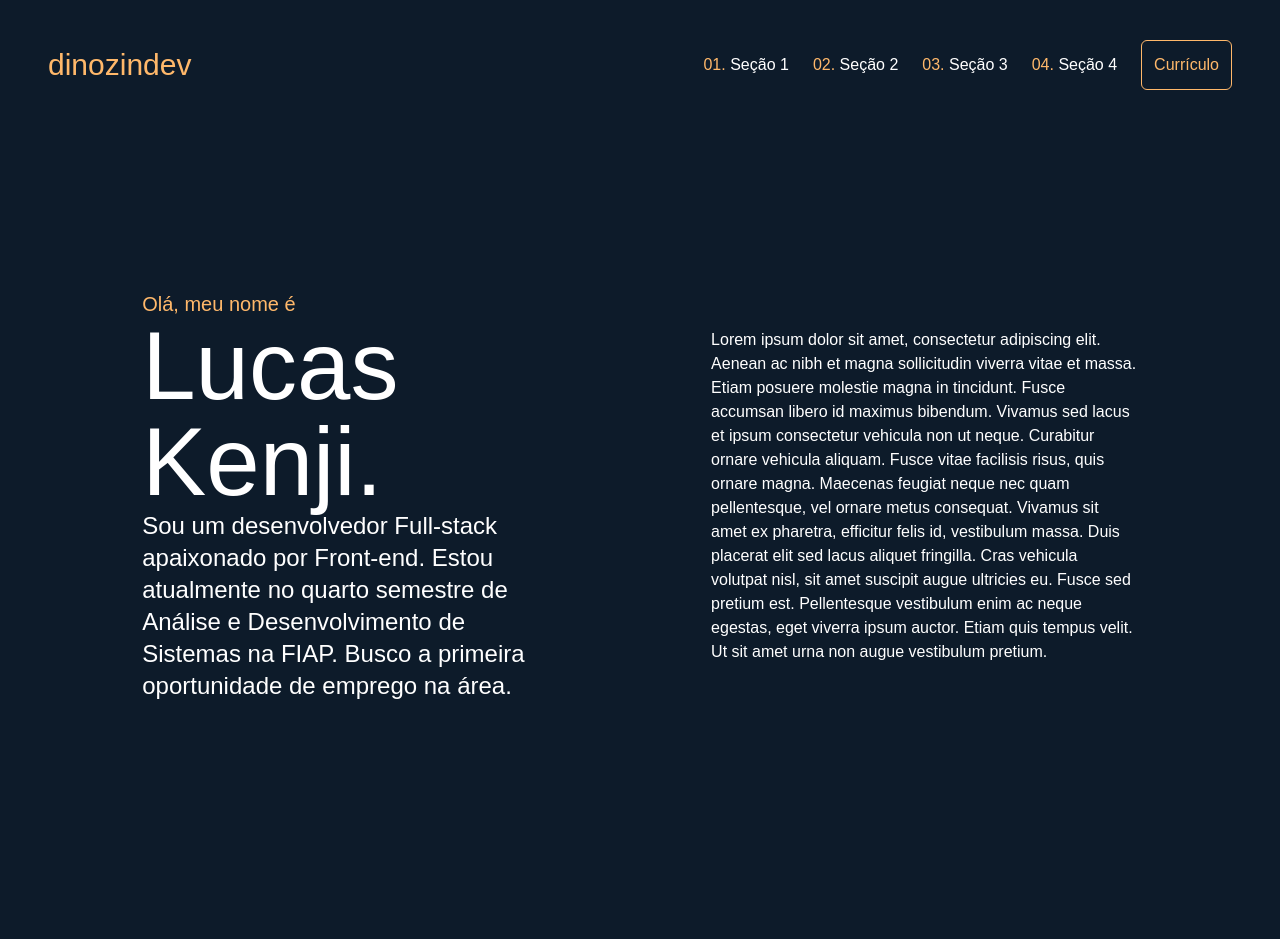
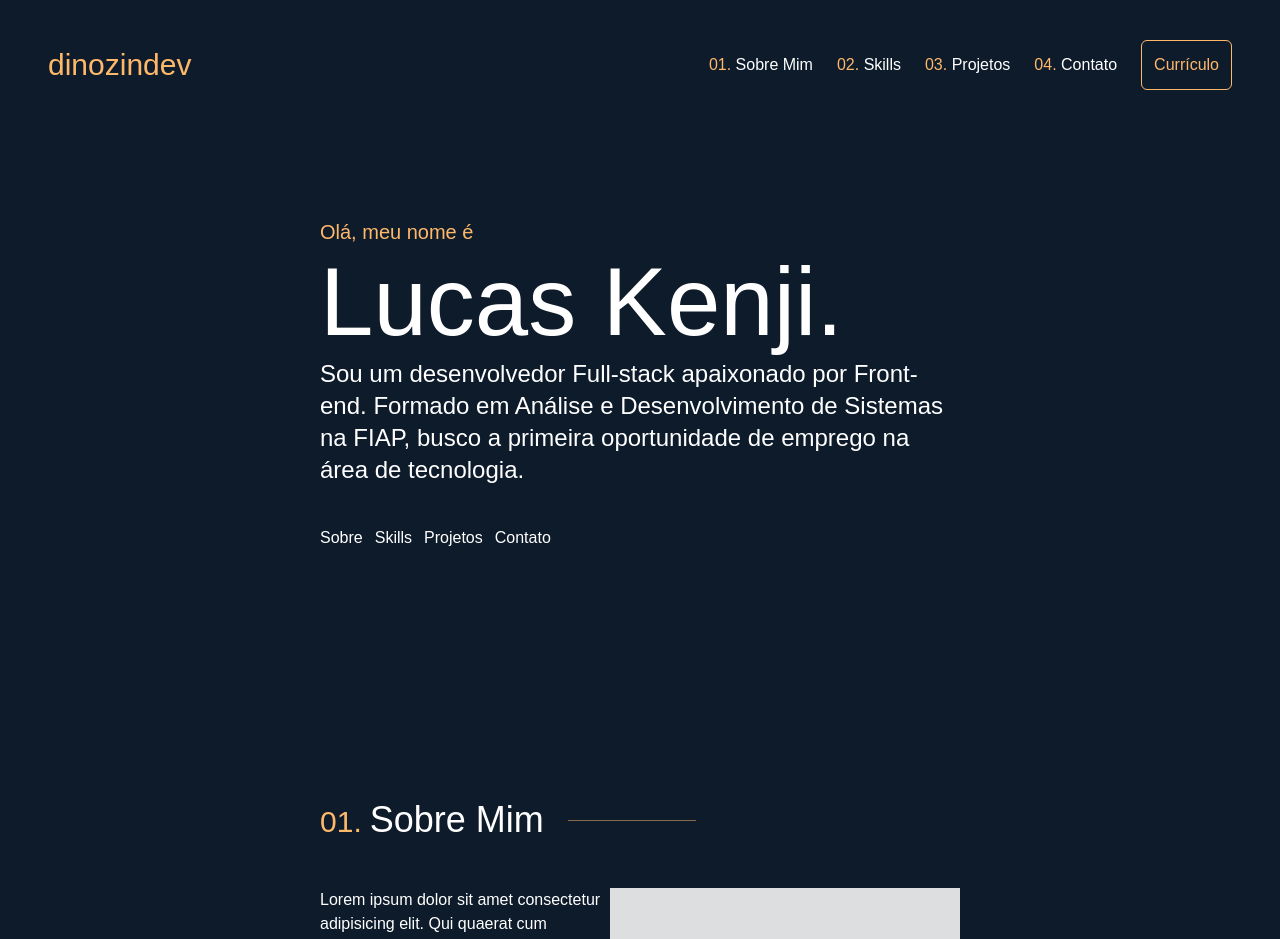
Before and after one commit to dinozindev/portfolio-v2, a React (Vite) app: page / in a window 1280 px wide. Shown: the top 939 px of the page. Before the commit the page ends 862 px from the top, so only its background shows below. Built offline with nearby package versions, Linux system fonts and the light colour scheme; a web font is replaced by a local one.

Commit message:
feat: adicionando seção para Sobre Mim

```diff
--- a/src/App.tsx
+++ b/src/App.tsx
@@ -1,11 +1,21 @@
 import About from "./Components/About"
+import Contact from "./Components/Contact"
+import Details from "./Components/Details"
 import Header from "./Components/Header"
+import Projects from "./Components/Projects"
+import Skills from "./Components/Skills"
 
 const App = () => {
   return (
     <>
-    <Header />
-       <About />
+      <Header />
+      <main>
+        <About />
+        <Details />
+        <Skills />
+        <Projects />
+        <Contact />
+      </main>
     </>
   )
 }
--- a/src/Components/About.tsx
+++ b/src/Components/About.tsx
@@ -1,14 +1,17 @@
 const About = () => {
     return (
         <>
-            <section className="flex items-center justify-evenly py-40">
-                <div className="flex flex-col w-1/3">
+            <section className="flex items-center justify-evenly h-screen">
+                <div className="flex flex-col w-2/4 gap-2">
                     <p className="text-xl text-orange-300">Olá, meu nome é</p>
                     <h2 className="text-8xl">Lucas Kenji.</h2>
-                    <p className="text-2xl">Sou um desenvolvedor Full-stack apaixonado por Front-end. Estou atualmente no quarto semestre de Análise e Desenvolvimento de Sistemas na FIAP. Busco a primeira oportunidade de emprego na área.</p>
-                </div>
-                <div className="w-1/3">
-                    <p>Lorem ipsum dolor sit amet, consectetur adipiscing elit. Aenean ac nibh et magna sollicitudin viverra vitae et massa. Etiam posuere molestie magna in tincidunt. Fusce accumsan libero id maximus bibendum. Vivamus sed lacus et ipsum consectetur vehicula non ut neque. Curabitur ornare vehicula aliquam. Fusce vitae facilisis risus, quis ornare magna. Maecenas feugiat neque nec quam pellentesque, vel ornare metus consequat. Vivamus sit amet ex pharetra, efficitur felis id, vestibulum massa. Duis placerat elit sed lacus aliquet fringilla. Cras vehicula volutpat nisl, sit amet suscipit augue ultricies eu. Fusce sed pretium est. Pellentesque vestibulum enim ac neque egestas, eget viverra ipsum auctor. Etiam quis tempus velit. Ut sit amet urna non augue vestibulum pretium.</p>
+                    <p className="text-2xl">Sou um desenvolvedor Full-stack apaixonado por Front-end. Formado em Análise e Desenvolvimento de Sistemas na FIAP, busco a primeira oportunidade de emprego na área de tecnologia.</p>
+                    <div className="flex py-8 gap-3">
+                        <a>Sobre</a>
+                        <a>Skills</a>
+                        <a>Projetos</a>
+                        <a>Contato</a>
+                    </div>
                 </div>
             </section>
         </>
--- /dev/null
+++ b/src/Components/Contact.tsx
@@ -0,0 +1,11 @@
+import SectionHeader from "./SectionHeader"
+
+const Contact = () => {
+  return (
+    <>
+    <SectionHeader number="04" text="Contato"/>
+    </>
+  )
+}
+
+export default Contact
--- /dev/null
+++ b/src/Components/Details.tsx
@@ -0,0 +1,22 @@
+import SectionHeader from "./SectionHeader"
+import avatar from "../assets/default-avatar.jpg"
+
+const Details = () => {
+    return (
+        <>
+            <section className="flex items-center justify-evenly pb-50">
+                <div className="flex flex-col w-2/4 gap-4">
+                    <SectionHeader number="01" text="Sobre Mim" />
+                    <div className="flex justify-between">
+                        <p className="w-5/8 text-md">
+                            Lorem ipsum dolor sit amet consectetur adipisicing elit. Qui quaerat cum voluptatum at temporibus quam, inventore suscipit tempore magni officia. Sapiente consequuntur aliquid iusto ex sit id soluta blanditiis reprehenderit! Lorem ipsum dolor sit amet consectetur adipisicing elit. Qui quaerat cum voluptatum at temporibus quam, inventore suscipit tempore magni officia. Sapiente consequuntur aliquid iusto ex sit id soluta blanditiis reprehenderit! Lorem ipsum dolor sit amet consectetur adipisicing elit. Qui quaerat cum voluptatum at temporibus quam, inventore suscipit tempore magni officia. Sapiente consequuntur aliquid iusto ex sit id soluta blanditiis reprehenderit! Lorem ipsum dolor sit amet consectetur adipisicing elit. Qui quaerat cum voluptatum at temporibus quam, inventore suscipit tempore magni officia. Sapiente consequuntur aliquid iusto ex sit id soluta blanditiis reprehenderit!
+                        </p>
+                        <img src={avatar}/>
+                    </div>
+                </div>
+            </section>
+        </>
+    )
+}
+
+export default Details
--- a/src/Components/Header.tsx
+++ b/src/Components/Header.tsx
@@ -1,12 +1,12 @@
 const Header = () => {
     return (
-        <header className="flex flex-row justify-between items-center px-12 py-10">
+        <header className="flex flex-row justify-between items-center px-12 py-10 absolute w-full">
             <h1 className="text-3xl text-orange-300">dinozindev</h1>
             <div className="flex flex-row justify-end items-center gap-6">
-            <a><span className="text-orange-300">01.</span> Seção 1</a>
-            <a><span className="text-orange-300">02.</span> Seção 2</a>
-            <a><span className="text-orange-300">03.</span> Seção 3</a>
-            <a><span className="text-orange-300">04.</span> Seção 4</a>
+            <a><span className="text-orange-300">01.</span> Sobre Mim</a>
+            <a><span className="text-orange-300">02.</span> Skills</a>
+            <a><span className="text-orange-300">03.</span> Projetos</a>
+            <a><span className="text-orange-300">04.</span> Contato</a>
             <div className="border-solid rounded-md border p-3 text-orange-300">
                 Currículo
             </div>
--- /dev/null
+++ b/src/Components/Projects.tsx
@@ -0,0 +1,11 @@
+import SectionHeader from "./SectionHeader"
+
+const Projects = () => {
+  return (
+    <>
+    <SectionHeader number="03" text="Projetos"/>
+    </>
+  )
+}
+
+export default Projects
--- /dev/null
+++ b/src/Components/SectionHeader.tsx
@@ -0,0 +1,22 @@
+
+type SectionHeaderProps = {
+    number: string,
+    text: string
+}
+
+const SectionHeader = ({number, text}: SectionHeaderProps) => {
+  return (
+    <>
+    <header className="flex mb-8 items-center gap-6">
+        <div className="flex gap-2 items-end">
+        <p className="text-orange-300 text-3xl">{number}.</p>
+        <h3 className="text-4xl">{text}</h3>
+        </div>
+        <div className="w-1/5 h-px bg-orange-300 opacity-50"></div>
+    </header>
+
+    </>
+  )
+}
+
+export default SectionHeader
--- /dev/null
+++ b/src/Components/Skills.tsx
@@ -0,0 +1,11 @@
+import SectionHeader from "./SectionHeader"
+
+const Skills = () => {
+  return (
+    <>
+    <SectionHeader number="02" text="Skills"/>
+    </>
+  )
+}
+
+export default Skills
```
Also changed, not shown: src/assets/default-avatar.jpg (added).
